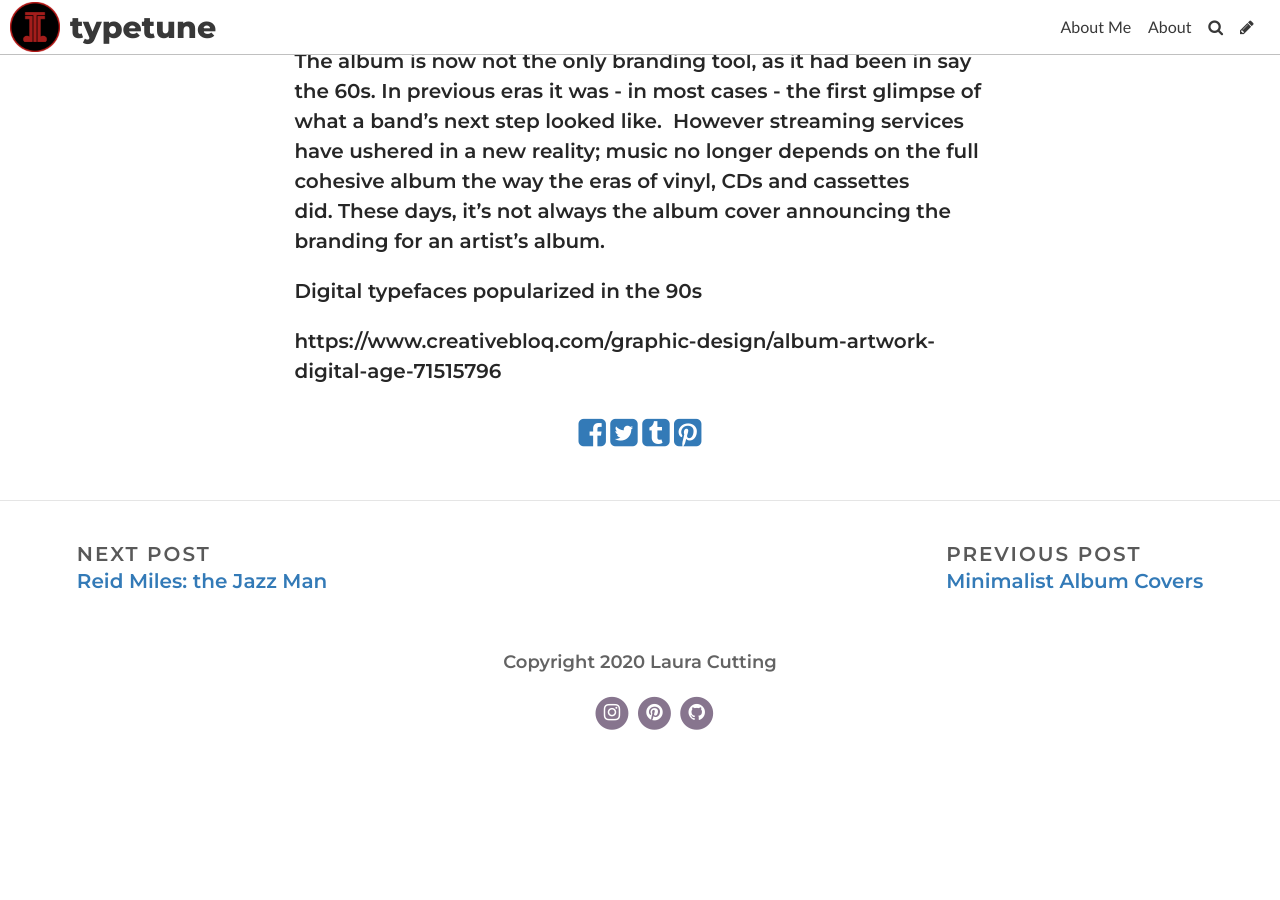
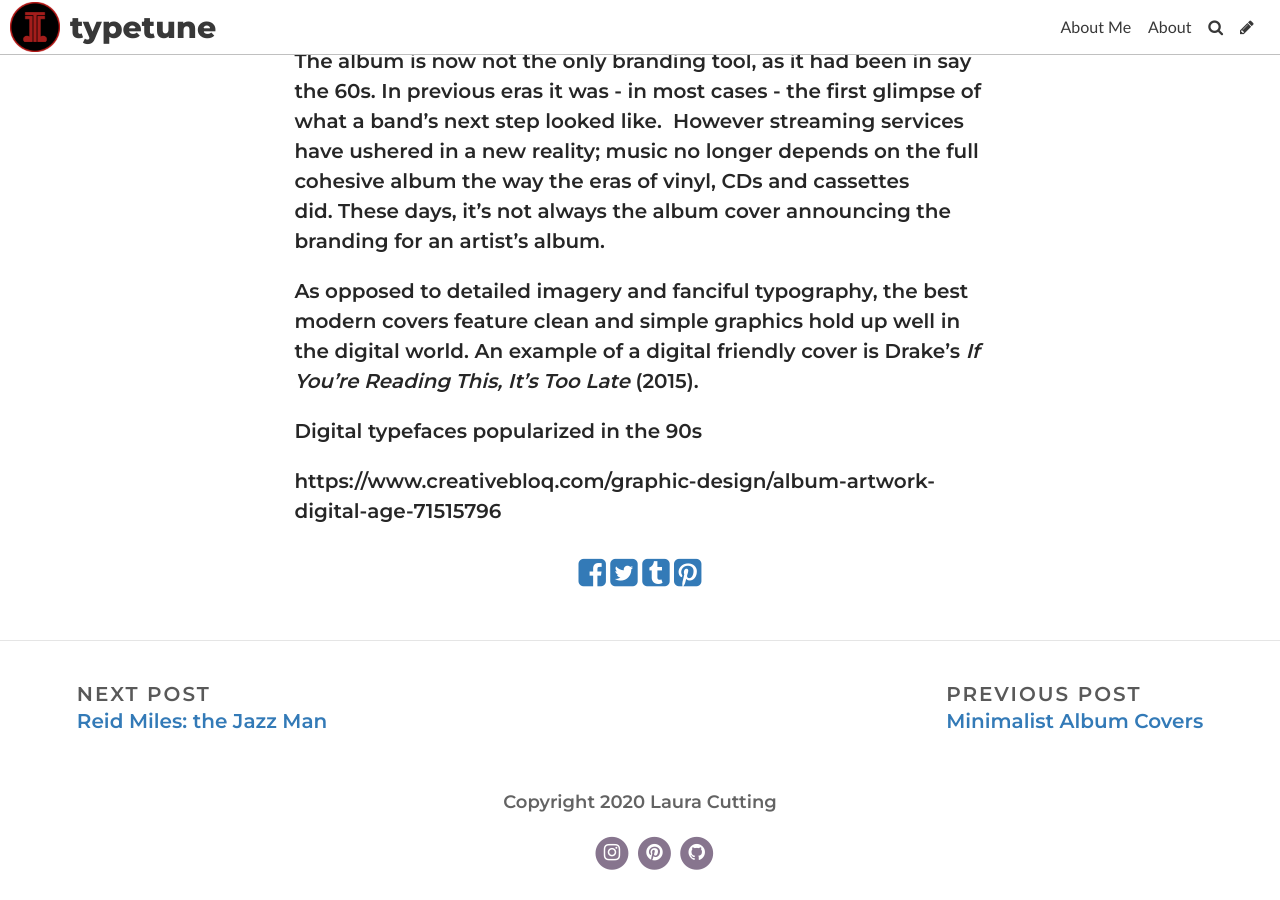
Before and after one commit to lauracutting/typetune, a Jekyll site: the page built from _posts/2020-11-18-the-dawn-of-the-digital-age-album-cover.md, in a window 1280 px wide and 900 px high, scrolled down 533 px. Built offline with Jekyll 4.4.1, drawn with Linux system fonts in a browser that asks for light colours; some web fonts are replaced; before the commit the page ends 1293 px from its top, so only the background shows below that.

Commit message:
Update Post “2020-11-18-the-dawn-of-the-digital-age-album-cover”

```diff
--- a/_posts/2020-11-18-the-dawn-of-the-digital-age-album-cover.md
+++ b/_posts/2020-11-18-the-dawn-of-the-digital-age-album-cover.md
@@ -14,7 +14,7 @@ Importance of branding in modern age albums, linking elements eg: imagery, colou
 
 The album is now not the only branding tool, as it had been in say the 60s. In previous eras it was - in most cases - the first glimpse of what a band's next step looked like.  However streaming services have ushered in a new reality; music no longer depends on the full cohesive album the way the eras of vinyl, CDs and cassettes did. These days, it's not always the album cover announcing the branding for an artist's album.
 
-
+As opposed to detailed imagery and fanciful typography, the best modern covers feature clean and simple graphics hold up well in the digital world. An example of a digital friendly cover is Drake's *If You're Reading This, It's Too Late* (2015).
 
 Digital typefaces popularized in the 90s
 
```
